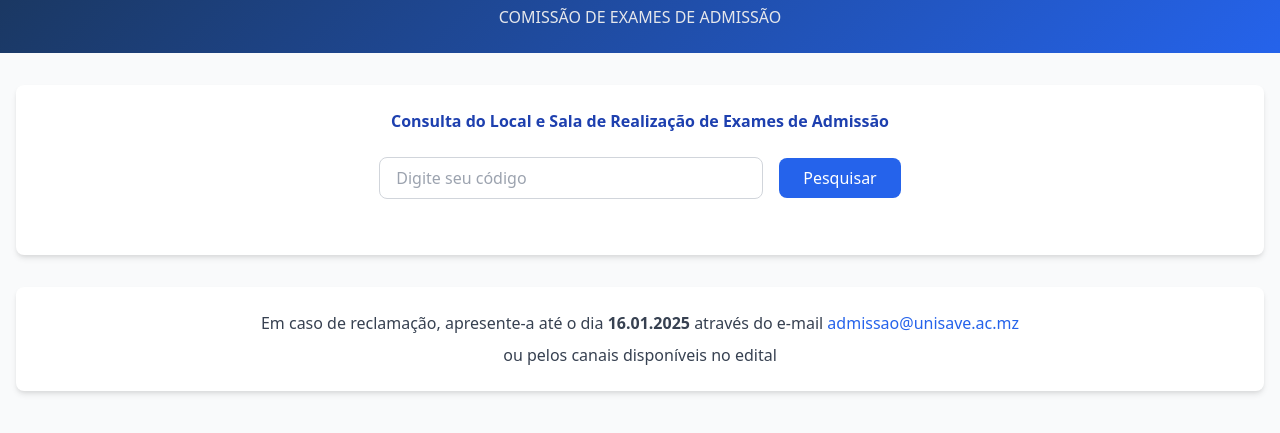
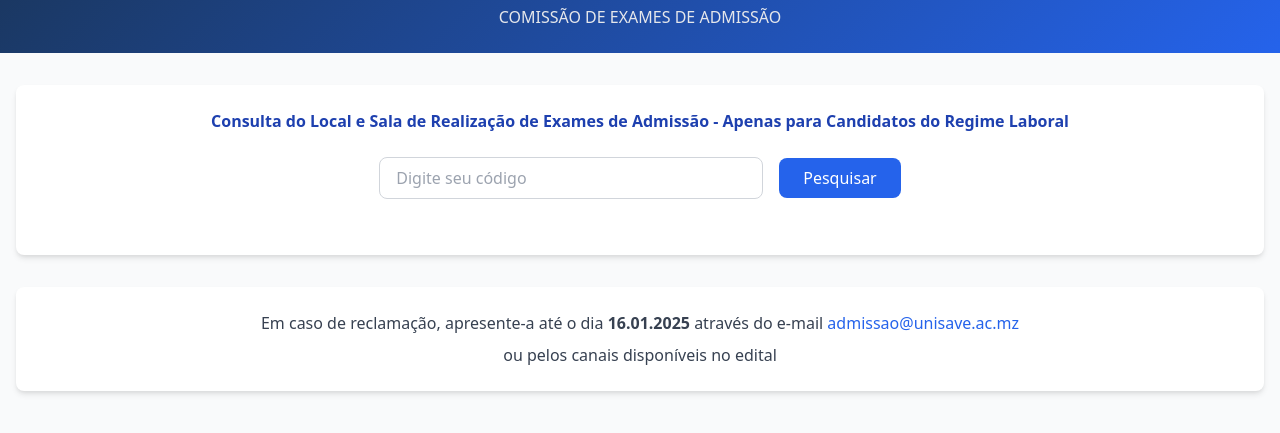
Before and after one commit to admissaounisave/admissaounisave.github.io, a plain HTML site: page index.html in a window 1280 px wide. Shown: the part 55-488 px from the top of the page. Drawn offline with nearby package versions, Linux system fonts and the light colour scheme.

Commit message:
Update index.html

```diff
--- a/index.html
+++ b/index.html
@@ -72,7 +72,7 @@
 
     <main class="container mx-auto px-4">
         <div class="bg-white rounded-lg custom-shadow p-6 mb-8">
-            <h1 class="font-bold text-blue-800 mb-6 text-center">Consulta do Local e Sala de Realização de Exames de Admissão</h1>
+            <h1 class="font-bold text-blue-800 mb-6 text-center">Consulta do Local e Sala de Realização de Exames de Admissão - Apenas para Candidatos do Regime Laboral</h1>
 
             <div class="flex flex-col sm:flex-row justify-center items-center gap-4 mb-8">
                 <input
```
